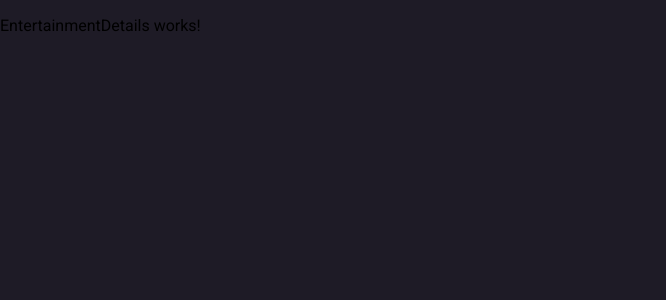
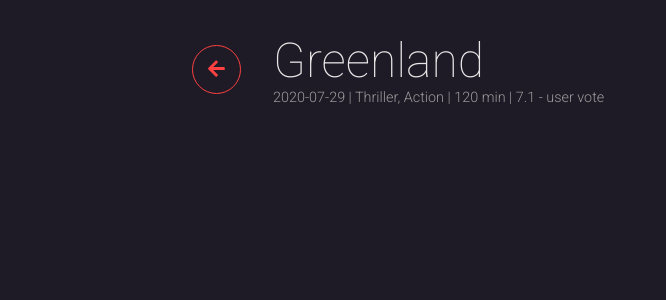
Before and after one commit to PatrykWojcieszak/MovieBrowser, an Angular app: page /home/1/1 in a window 1280 px wide. Shown: the top 300 px of the page, without its empty margins (0-666 px from the left). Built offline with nearby package versions, Linux system fonts and the light colour scheme.

Commit message:
feat: added header

```diff
--- a/src/app/Modules/EntertainmentDetails/EntertainmentDetails/EntertainmentDetails.component.html
+++ b/src/app/Modules/EntertainmentDetails/EntertainmentDetails/EntertainmentDetails.component.html
@@ -1,3 +1,3 @@
-<p>
-  EntertainmentDetails works!
-</p>
+<div class="mainContainer">
+  <app-Header></app-Header>
+</div>
--- a/src/app/Modules/EntertainmentDetails/EntertainmentDetails/EntertainmentDetails.component.scss
+++ b/src/app/Modules/EntertainmentDetails/EntertainmentDetails/EntertainmentDetails.component.scss
@@ -1 +1,5 @@
 @import "_main";
+
+.mainContainer {
+  padding: 2rem 12rem;
+}
--- /dev/null
+++ b/src/app/Modules/EntertainmentDetails/EntertainmentDetails/Header/Header.component.html
@@ -0,0 +1,9 @@
+<div class="header">
+  <div class="icon">
+    <fa-icon [icon]="faArrowLeft"></fa-icon>
+  </div>
+  <div class="content">
+    <h1>Greenland</h1>
+    <h4>2020-07-29 | Thriller, Action | 120 min | 7.1 - user vote</h4>
+  </div>
+</div>
--- /dev/null
+++ b/src/app/Modules/EntertainmentDetails/EntertainmentDetails/Header/Header.component.scss
@@ -0,0 +1,37 @@
+@import "_main";
+
+.header {
+  display: flex;
+  align-items: center;
+
+  .icon {
+    @include flex-center;
+    width: 15px;
+    height: 15px;
+    border: 1px solid $red;
+    border-radius: 50%;
+    padding: 1rem;
+  }
+
+  fa-icon {
+    font-size: 1.2rem;
+    color: $red;
+  }
+
+  .content {
+    @include flex-column;
+    margin-left: 2rem;
+
+    h1 {
+      font-size: 3rem;
+      font-weight: 100;
+      color: $fontPrimary;
+    }
+
+    h4 {
+      color: $fontSecondary;
+      font-weight: 300;
+      font-size: 0.9rem;
+    }
+  }
+}
--- /dev/null
+++ b/src/app/Modules/EntertainmentDetails/EntertainmentDetails/Header/Header.component.ts
@@ -0,0 +1,13 @@
+import { Component, OnInit } from '@angular/core';
+import { faArrowLeft } from '@fortawesome/free-solid-svg-icons';
+@Component({
+  selector: 'app-Header',
+  templateUrl: './Header.component.html',
+  styleUrls: ['./Header.component.scss'],
+})
+export class HeaderComponent implements OnInit {
+  faArrowLeft = faArrowLeft;
+  constructor() {}
+
+  ngOnInit() {}
+}
--- a/src/app/app.module.ts
+++ b/src/app/app.module.ts
@@ -1,3 +1,4 @@
+import { HeaderComponent } from './Modules/EntertainmentDetails/EntertainmentDetails/Header/Header.component';
 import { EntertainmentDetailsComponent } from './Modules/EntertainmentDetails/EntertainmentDetails/EntertainmentDetails.component';
 import { MovieSearchInfoComponent } from './Modules/HomePage/HomePage/MovieSearchInfo/MovieSearchInfo.component';
 import { GetGenrePipe } from './Shared/Pipes/GetGenre.pipe';
@@ -25,6 +26,7 @@
     GetGenrePipe,
     MovieSearchInfoComponent,
     EntertainmentDetailsComponent,
+    HeaderComponent,
   ],
   imports: [
     BrowserModule,
```
Also changed, not shown: 1 other file (tests, documents, lock files or other folders).
